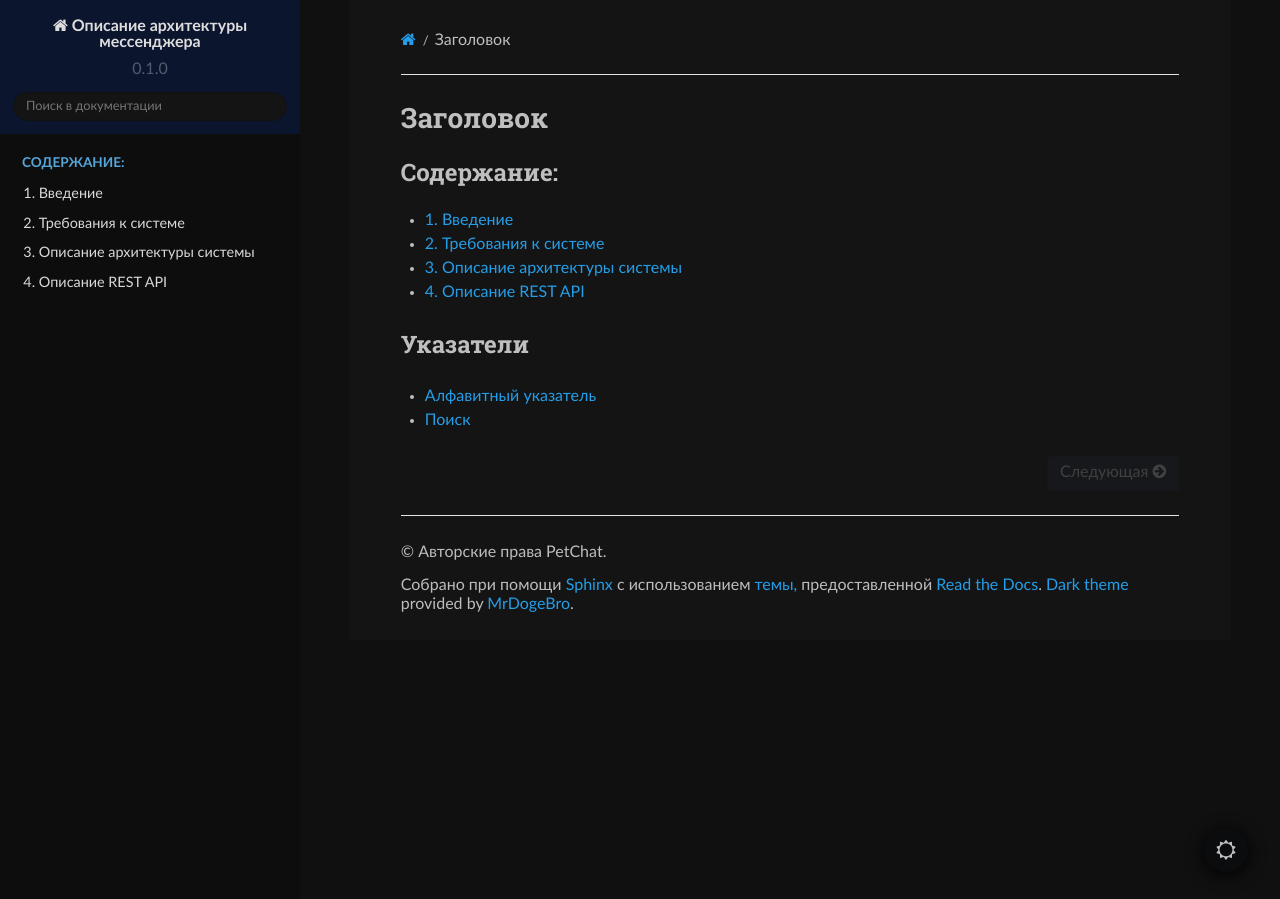
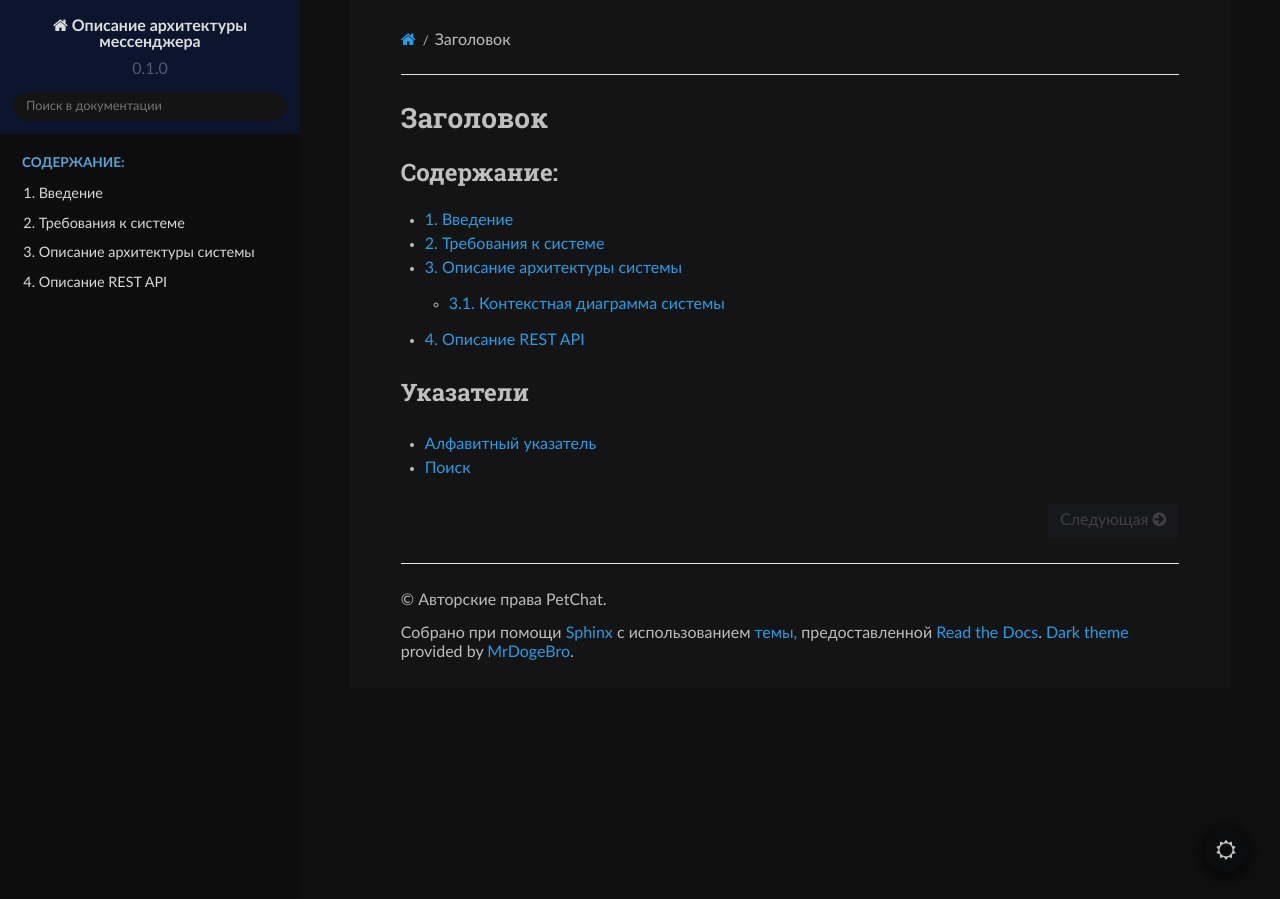
Before and after one commit to KravetsMikhail/PetChat, a Sphinx documentation site: the page built from source/index.rst, in a window 1280 px wide. Built offline with Sphinx 7.4.7 and the Read the Docs theme 2.0.0, drawn with Linux system fonts in a browser that asks for light colours.

Commit message:
Добавлена структура под описание архитектуры

```diff
--- a/source/architecture/index.rst
+++ b/source/architecture/index.rst
@@ -1,3 +1,10 @@
 ===============================
 Описание архитектуры системы
 ===============================
+
+Контекстная диаграмма системы
+~~~~~~~~~~~~~~~~~~~~~~~~~~~~~~
+
+.. uml:: petchatContext.puml
+    :scale: 100 %
+    :align: center
--- a/source/conf.py
+++ b/source/conf.py
@@ -14,7 +14,7 @@ copyright = '2024 г'
 author = 'Кравец М.А.'
 version = '0.1.0'
 release = '0.1.0'
-plantuml = 'java -Djava.awt.headless=true -jar /usr/bin/plantuml.jar'
+plantuml = 'java -Djava.awt.headless=true -jar ../../../plantuml-mit-1.2024.5.jar'
 # -- General configuration ---------------------------------------------------
 # https://www.sphinx-doc.org/en/master/usage/configuration.html#general-configuration
 
--- a/source/requirements.txt
+++ b/source/requirements.txt
@@ -3,6 +3,7 @@ sphinx_rtd_dark_mode
 sphinx_copybutton
 sphinxcontrib.httpdomain
 sphinxcontrib.plantuml
+Pillow
 graphviz
 sphinxcontrib.openapi
 sphinxcontrib.redoc
```
Also changed, not shown: README.md (+2 -1 lines), 1 other file.
